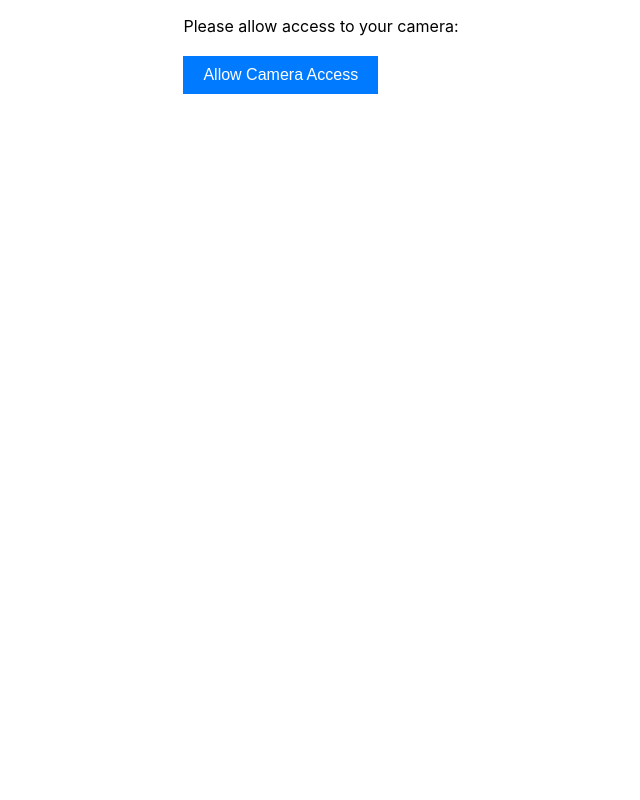
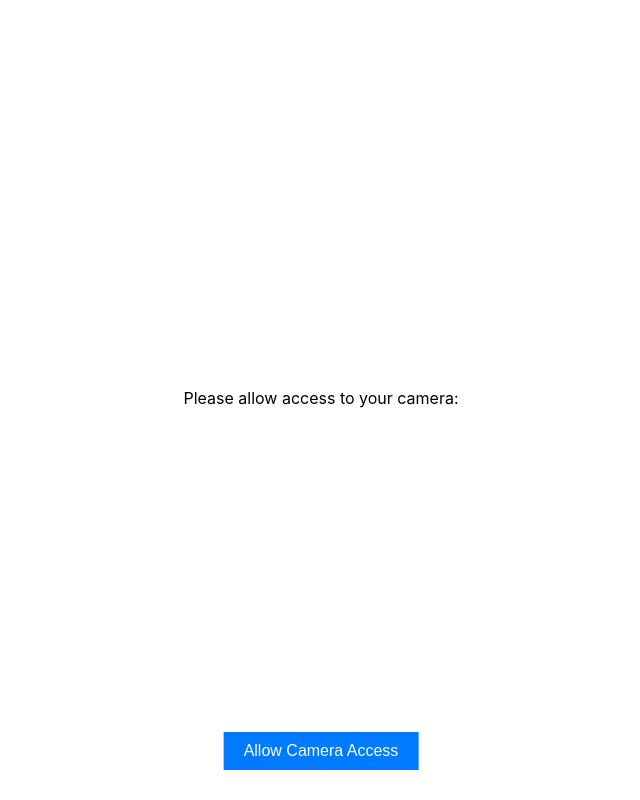
Before and after one commit to baphometapopis/breakin-pwa, a React (Create React App) app: page /camera in a window 1280 px wide. Shown: the whole page, without its empty margins (319-959 px from the left). Built offline with nearby package versions, Linux system fonts and the light colour scheme.

Commit message:
added preview screen

```diff
--- a/src/Pages/ProposalInfoPage/CameraScreen/CameraScreen.css
+++ b/src/Pages/ProposalInfoPage/CameraScreen/CameraScreen.css
@@ -1,10 +1,11 @@
 .camera-container {
-    width: 100%;
-    height: 100%;
+    width: 100vw;
+    height: 100vh;
     display: flex;
-    flex-direction: column;
     justify-content: center;
     align-items: center;
+    overflow: hidden; /* Hide scrollbar */
+    position: relative; /* Positioning context for absolute positioning */
   }
 
   .camera-message {
@@ -13,6 +14,54 @@
   }
 
   .camera-button {
+    position: absolute;
+    bottom: 30px;
+    left: 50%;
+    transform: translateX(-50%);
+    background-color: #007bff;
+    color: white;
+    border: none;
+    padding: 10px 20px;
+    font-size: 16px;
+    cursor: pointer;
+  }
+  .save-button-container {
+
+    display: flex;
+
+    position: absolute;
+    bottom: 30px;
+    left: 50%;
+    transform: translateX(-50%);
+    /* background-color: #007bff; */
+    color: white;
+    border: none;
+    padding: 10px 20px;
+    font-size: 16px;
+    cursor: pointer;
+  }
+
+  .camera-video {
+    width: 100vw;
+    height: 100vh;
+    object-fit: cover;
+  }
+
+  .captured-image {
+    max-width: 100%;
+    max-height: 100%;
+    object-fit: contain;
+  }
+
+  .camera-button div {
+    display: flex;
+    justify-content: center;
+    margin-top: 20px;
+  }
+
+  .save-button,
+  .retake-button {
+    margin: 0 10px;
     background-color: #007bff;
     color: white;
     border: none;
@@ -21,8 +70,6 @@
     cursor: pointer;
   }
 
-  .camera-video {
-    max-width: 100%;
-    max-height: 80vh;
-    object-fit: cover;
+  .retake-button {
+    background-color: red; /* Example: Red color for the retake button */
   }
--- a/src/Pages/ProposalInfoPage/CameraScreen/CameraScreen.jsx
+++ b/src/Pages/ProposalInfoPage/CameraScreen/CameraScreen.jsx
@@ -2,15 +2,24 @@ import React, { useRef, useState } from "react";
 import Webcam from "react-webcam";
 import "./CameraScreen.css"; // Import the CSS file
 
-const CameraScreen = ({ onCapture }) => {
+const CameraScreen = () => {
   const [isCameraAllowed, setIsCameraAllowed] = useState(false);
+  const [capturedImage, setCapturedImage] = useState(null);
   const webcamRef = useRef(null);
 
   const handleCapture = () => {
     if (webcamRef.current) {
       const imageSrc = webcamRef.current.getScreenshot();
-      onCapture(imageSrc);
+      setCapturedImage(imageSrc);
     }
+  };
+
+  const retakePhoto = () => {
+    setCapturedImage(null);
+  };
+
+  const savePhoto = () => {
+    console.log(capturedImage, "Capture");
   };
 
   const requestCameraAccess = () => {
@@ -35,6 +44,8 @@ const CameraScreen = ({ onCapture }) => {
         </div>
       ) : (
         <div>
+          {!capturedImage ? (
+            <div>
               <Webcam
                 ref={webcamRef}
                 audio={false}
@@ -49,6 +60,24 @@ const CameraScreen = ({ onCapture }) => {
                 Capture
               </button>
             </div>
+          ) : (
+            <div>
+              <img
+                src={capturedImage}
+                alt="Captured"
+                className="captured-image"
+              />
+              <div className="save-button-container">
+                <button className="save-button" onClick={savePhoto}>
+                  Save
+                </button>
+                <button className="retake-button" onClick={retakePhoto}>
+                  Retake
+                </button>
+              </div>
+            </div>
+          )}
+        </div>
       )}
     </div>
   );
```
Lines whose indentation alone changed are shown as unchanged.
